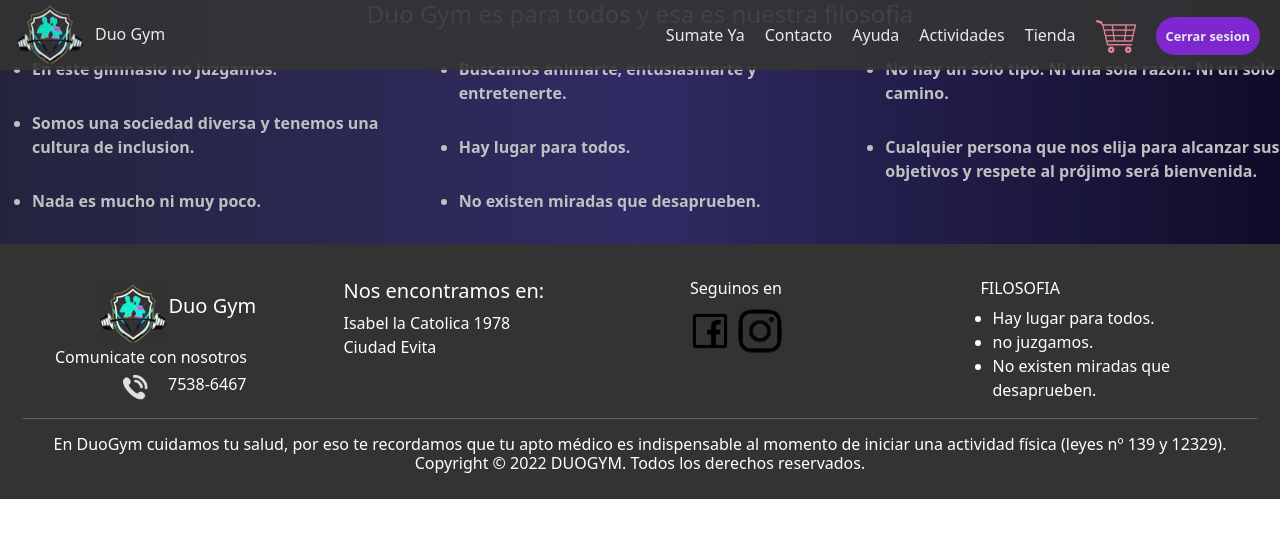
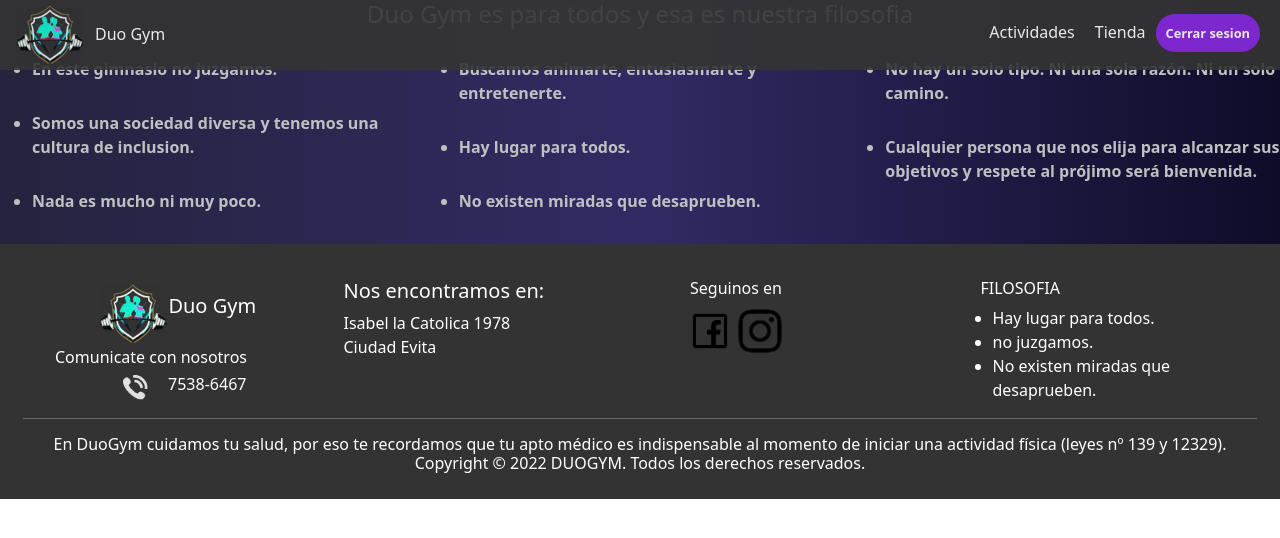
Before and after one commit to Elias-Galvan/Proyecto-Inmobiliaria, a React (Create React App) app: page / in a window 1280 px wide. Shown: the top 538 px of the page. Built offline with nearby package versions, Linux system fonts and the light colour scheme; sample sign-in values are in the browser's storage.

Commit message:
se corrigio el filtro del navbar por roles

```diff
--- a/src/components/CrudUsuarios/CrudUsuarios.jsx
+++ b/src/components/CrudUsuarios/CrudUsuarios.jsx
@@ -23,13 +23,6 @@ const CrudUsuarios = () => {
   }, []);
 
   const filterUsersIsPrimary = usuarios.filter((user) => {
-    console.log(
-      user.nombreUsuario +
-        ", esta al dia: " +
-        compareDate(user.fechaExpiracionCuota) +
-        ", esta activo: " +
-        user.activo
-    );
     return (
       user.esPrimeraVez |
       !user.activo |
--- a/src/components/Header/Header.jsx
+++ b/src/components/Header/Header.jsx
@@ -17,10 +17,10 @@ import "../../assets/css/Header.css";
 export default function Header() {
   const [isLogin, setIsLogin] = useState(null);
   const [viewMenu, setViewMenu] = useState(false);
-  const { usuario, cerrarSesion } = useUsersStore();
+  const { cerrarSesion } = useUsersStore();
   const location = useLocation();
 
-  const rol = usuario?.authorities.some((el) => el.authority === "ROLE_ADMIN");
+  const rol = sessionStorage.getItem("isAdmin");
   const isAuthenticated = sessionStorage.getItem("token") !== null;
 
   useEffect(() => {
@@ -59,7 +59,7 @@ export default function Header() {
                 ))}
               </>
             )}
-            {isAuthenticated && rol && (
+            {isAuthenticated && rol === "ROLE_ADMIN" && (
               <>
                 {linksAdminIsAuthenticated.map((link) => (
                   <LinkNavBar key={link.id} path={link.path} text={link.text} />
@@ -75,7 +75,7 @@ export default function Header() {
               linksAuthenticated.map((link) => (
                 <LinkNavBar key={link.id} path={link.path} text={link.text} />
               ))}
-            {isAuthenticated && (
+            {isAuthenticated && rol === "ROLE_USER" && (
               <li className="li">
                 <Link to={"/carrito"}>
                   <img
--- a/src/containers/Login.jsx
+++ b/src/containers/Login.jsx
@@ -29,7 +29,6 @@ export default function Login() {
     setLoading(true);
     try {
       const data = await loginService(user);
-
       if (data && data.token) {
         setToken(data.token);
         iniciarSesion(data);
--- a/src/routes/App.js
+++ b/src/routes/App.js
@@ -30,7 +30,6 @@ function App() {
 
   const ProtectedRoutes = () => {
     const isLogin = isAuthenticated();
-    // const isLogin = true;
     return isLogin ? <Outlet /> : <Navigate to={"/"} />;
   };
 
--- a/src/services/loginService.js
+++ b/src/services/loginService.js
@@ -5,7 +5,6 @@ export const loginService = async (data) => {
   try {
     const resp = await api.post(`${defaultUrl}/auth/login`, data);
     const user = await resp.data;
-
     return user;
   } catch (error) {
     console.log("Rompio el servicio");
--- a/src/state/useUsersStore.js
+++ b/src/state/useUsersStore.js
@@ -8,7 +8,11 @@ const store = (set) => ({
   setAllUsuarios: (traerUsuarios) => set({ usuarios: traerUsuarios }),
 
   iniciarSesion: (datosUsuario) => {
+    const isAdmin = datosUsuario?.authorities.some(
+      (el) => el.authority === "ROLE_ADMIN"
+    );
     sessionStorage.setItem("nombreUsuario", datosUsuario.nombreUsuario);
+    sessionStorage.setItem("isAdmin", isAdmin ? "ROLE_ADMIN" : "ROLE_USER");
     set({ usuario: datosUsuario });
   },
   cerrarSesion: () => {
```
